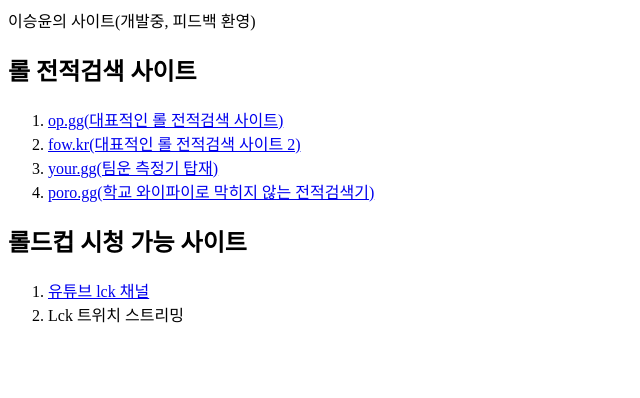
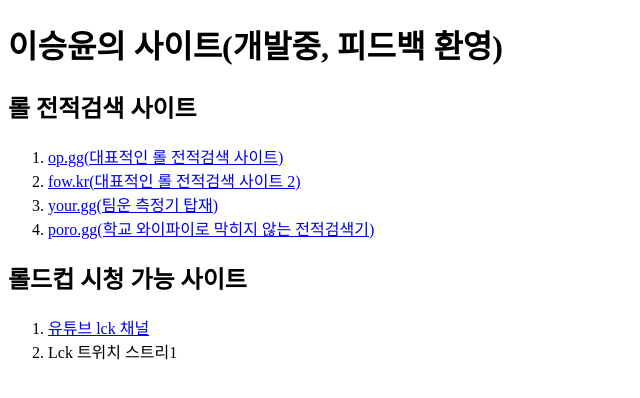
Before and after one commit to yoonlee313/NoMoney, a plain HTML site: page lolsite.html in a window 1280 px wide. Shown: the whole page, without its empty margins (0-640 px from the left). Drawn offline with Linux system fonts and the light colour scheme.

Commit message:
Add files via upload

```diff
--- a/lolsite.html
+++ b/lolsite.html
@@ -4,7 +4,7 @@
     <title>LoLSite-html</title>
   </head>
   <body>
-    <hi>이승윤의 사이트(개발중, 피드백 환영)</hi>
+    <h1>이승윤의 사이트(개발중, 피드백 환영)</h1>
     <h2>롤 전적검색 사이트</h2>
     <ol>
       <li><a href="op.gg">op.gg(대표적인 롤 전적검색 사이트)</a></li>
@@ -15,5 +15,5 @@
     <h2>롤드컵 시청 가능 사이트</h2>
     <ol>
       <li><a href="https://www.youtube.com/channel/UCw1DsweY9b2AKGjV4kGJP1A">유튜브 lck 채널</a></li>
-      <li><a href="https://www.twitch.tv/lck_korea"></a>Lck 트위치 스트리밍</li>
+      <li><a href="https://www.twitch.tv/lck_korea"></a>Lck 트위치 스트리1</li>
     </ol>
```
